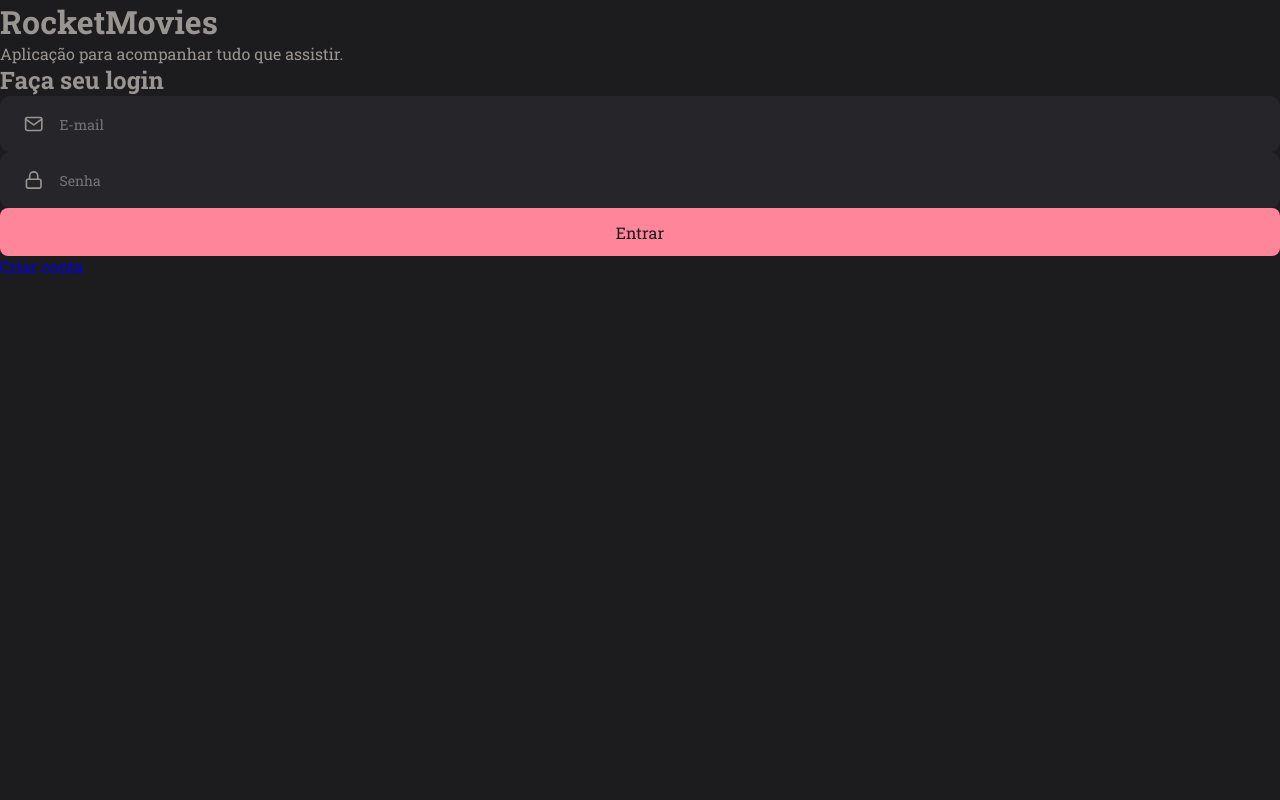
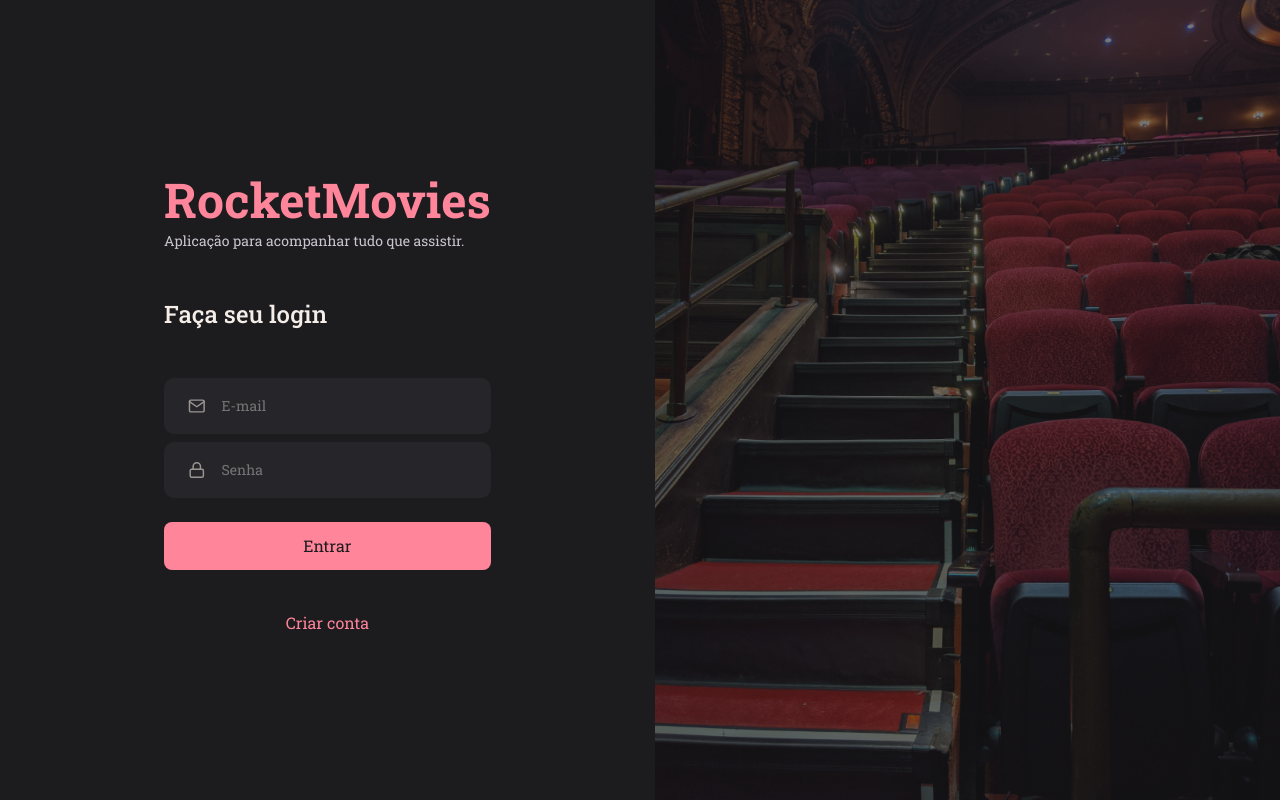
Before and after one commit to iCaioReis/Explorer-Stage09-Desafio-RocketMovies, a React (Vite) app in the folder RocketMovies/: page / in a window 1280 px wide. Built offline with nearby package versions, Linux system fonts and the light colour scheme.

Commit message:
Stylized SingIn page

```diff
--- a/RocketMovies/src/pages/SingIn/index.jsx
+++ b/RocketMovies/src/pages/SingIn/index.jsx
@@ -8,15 +8,13 @@ export function SingIn(){
     return (
         <Container>
             <Form>
-
-
                 <h1>RocketMovies</h1>
                 <span>Aplicação para acompanhar tudo que assistir.</span>
 
                 <h2>Faça seu login</h2>
 
                 <Input icon={FiMail} placeholder={"E-mail"}/>
-                <Input icon={FiLock} placeholder={"Senha"}/>
+                <Input icon={FiLock} placeholder={"Senha"} type="password"/>
 
                 <Button title={"Entrar"}/>
 
--- a/RocketMovies/src/pages/SingIn/styles.js
+++ b/RocketMovies/src/pages/SingIn/styles.js
@@ -1,12 +1,57 @@
 import styled from "styled-components";
+import backgroundImg from "../../assets/background.png";
 
 export const Container = styled.div`
     width: 100%;
     height: 100vh;
+
+    display: flex;
 `;
 
 export const Form = styled.form`
+    padding: 0 164px;
+
+    display: flex;
+    flex-direction: column;
+    justify-content: center;
+
+    > h1 {
+        font-size: 48px;
+        color: ${({ theme}) => theme.COLORS.THEME_COLOR};
+    }
+
+    >span {
+        font-size: 14px;
+        font-weight: 400;
+        color: ${({ theme}) => theme.COLORS.GRAY_700};
+    }
+
+    > h2 {
+        font-size: 24px;
+        font-weight: 500;
+        color: ${({ theme}) => theme.COLORS.GRAY_600};
+
+        margin: 48px 0;
+    }
+
+    > div {
+        margin-bottom: 8px;
+    }
+
+    > button {
+        margin-top: 16px;
+    }
+
+    > a {
+        margin: 42px auto 0;
+        color: ${({ theme}) => theme.COLORS.THEME_COLOR};
+    }
 `;
 
 export const BackGround = styled.form`
+    flex: 1;
+    background: url(${backgroundImg}) no-repeat center center;
+    background-size: cover;
+
+    filter: opacity(0.4);
 `;
```
Also changed, not shown: RocketMovies/src/assets/background.png (added).
